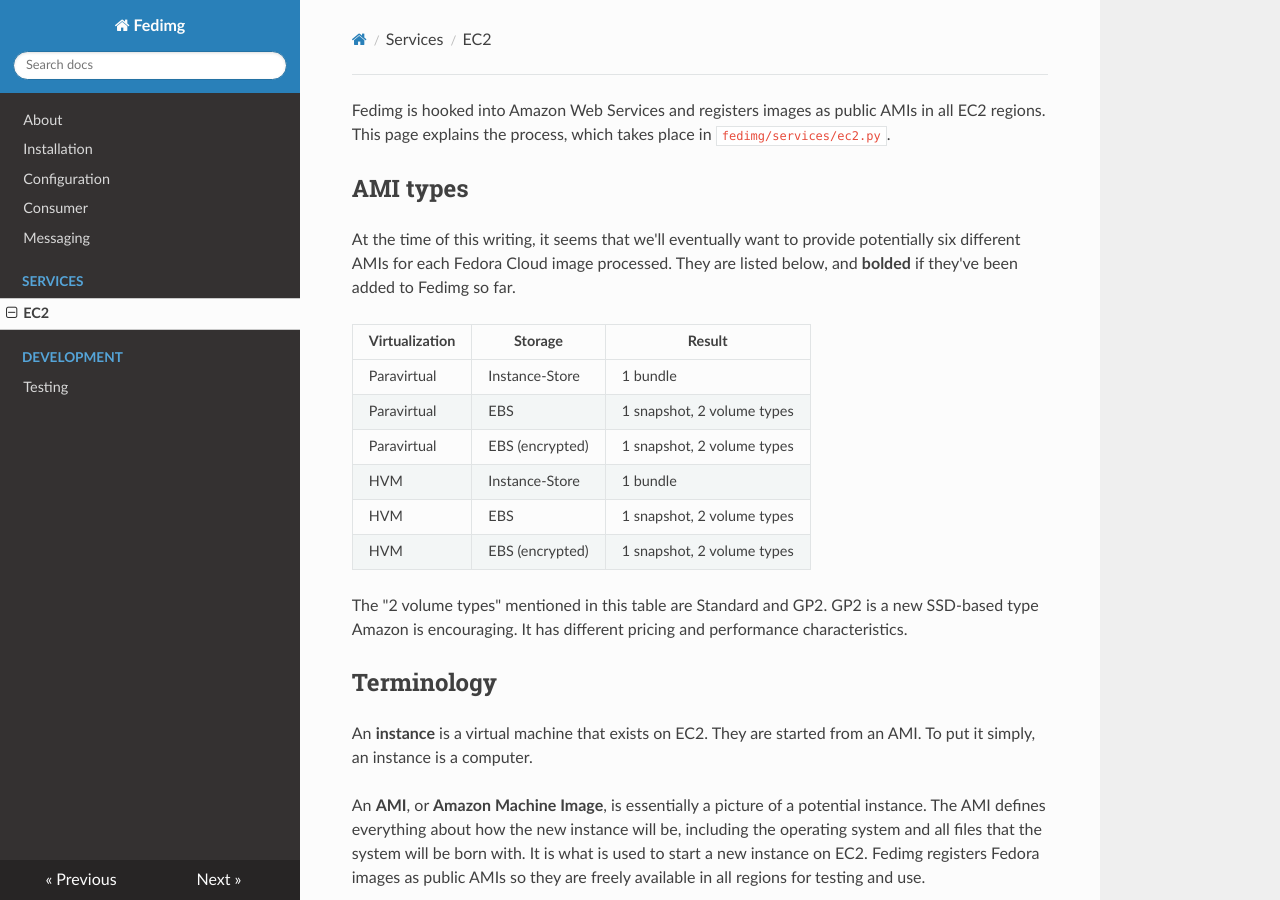
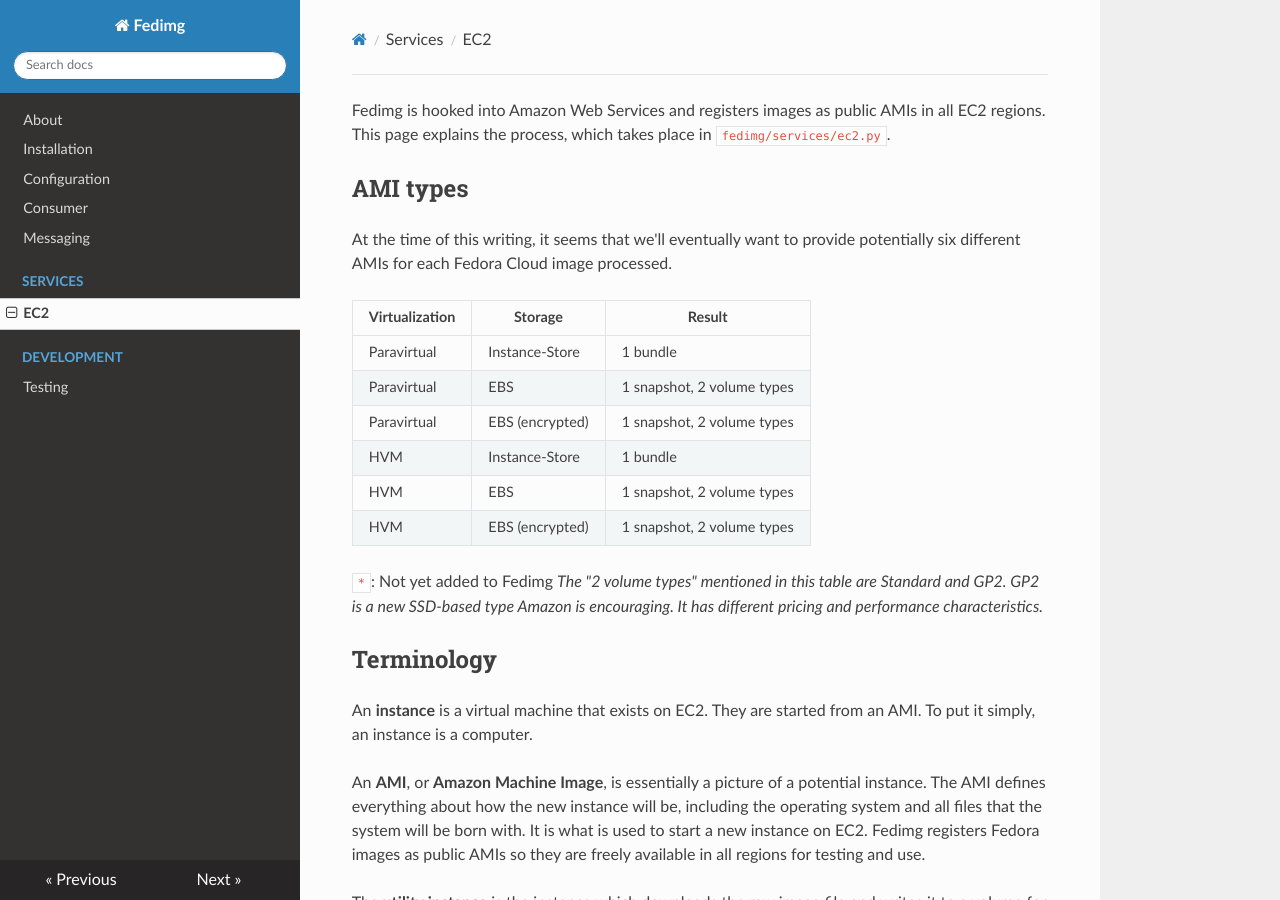
Before and after one commit to fedora-infra/fedimg, an MkDocs documentation site: the page built from docs/services/ec2.md, in a window 1280 px wide and 900 px high. Built offline with MkDocs 1.6.1, drawn with Linux system fonts in a browser that asks for light colours; nearby versions of some CDN libraries; old or Windows-style settings are respelled for this version of MkDocs.

Commit message:
docs: how's this look?

```diff
--- a/docs/services/ec2.md
+++ b/docs/services/ec2.md
@@ -5,23 +5,21 @@
 ## AMI types
 
 At the time of this writing, it seems that we'll eventually want to provide
-potentially six different AMIs for each Fedora Cloud image processed. They
-are listed below, and **bolded** if they've been added to Fedimg so far.
+potentially six different AMIs for each Fedora Cloud image processed.
 
 <table>
 <tr><th>Virtualization</th><th>Storage</th><th>Result</th></tr>
 <tr><td>Paravirtual</td><td>Instance-Store</td><td>1 bundle</td></tr>
-<strong><tr><td>Paravirtual</td><td>EBS</td><td>1 snapshot, 2 volume types</td></tr></strong>
+<tr><td>Paravirtual</td><td>EBS</td><td>1 snapshot, 2 volume types</td></tr>
 <tr><td>Paravirtual</td><td>EBS (encrypted)</td><td>1 snapshot, 2 volume types</td></tr>
 <tr><td>HVM</td><td>Instance-Store</td><td>1 bundle</td></tr>
-<strong><tr><td>HVM</td><td>EBS</td><td>1 snapshot, 2 volume types</td></tr></strong>
+<tr><td>HVM</td><td>EBS</td><td>1 snapshot, 2 volume types</td></tr>
 <tr><td>HVM</td><td>EBS (encrypted)</td><td>1 snapshot, 2 volume types</td></tr>
 </table>
-
-
-The "2 volume types" mentioned in this table are Standard and GP2. GP2 is a new
+`*`: Not yet added to Fedimg
+*The "2 volume types" mentioned in this table are Standard and GP2. GP2 is a new
 SSD-based type Amazon is encouraging. It has different pricing and performance
-characteristics.
+characteristics.*
 
 ## Terminology
 
```
